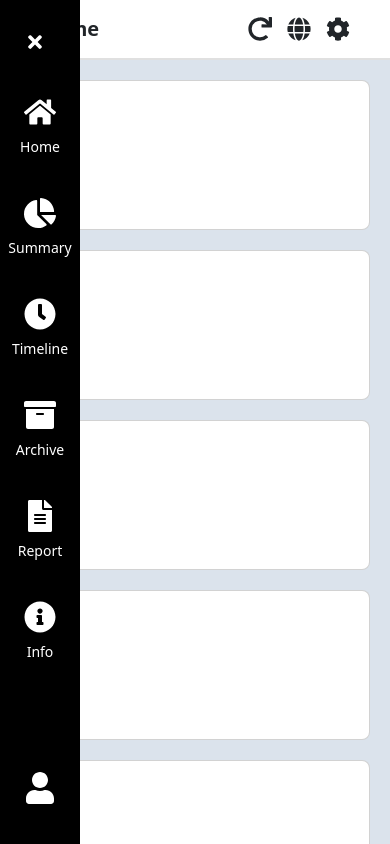
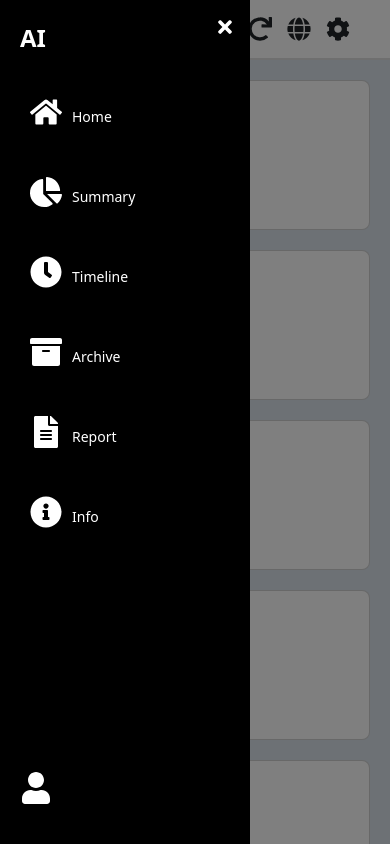
Before and after one commit to abbosaliboev/OS_WEB_PROJECT, a React (Create React App) app in the folder frontend/my-app/: page / in a window 390 px wide. Both pictures are taken after a click on the button 35 px from the left and 40 px from the top of the page. Shown: the top 844 px of the page. Built offline with nearby package versions, Linux system fonts and the light colour scheme.

Commit message:
update sidebar

```diff
--- a/frontend/my-app/src/assets/components/_sidebar.scss
+++ b/frontend/my-app/src/assets/components/_sidebar.scss
@@ -18,6 +18,7 @@
       list-style: none;
       padding: 0;
       margin-top: 20px;
+
 
       li {
         display: flex;
@@ -57,40 +58,74 @@
     }
 }
 
+.sidebar.open {
+    transform: translateX(0);
+    width: 200px; // ✅ Sidebar ochilganda kengayadi
+    align-items: flex-start; // elementlar chapga tortiladi
+    padding-left: 20px;
+  }
+
 /* 📱 Mobil versiyada sidebarni yashirish */
 @media (max-width: 768px) {
   .sidebar {
+    width: 0;
     transform: translateX(-100%); /* 📌 Yashirilgan holat */
     position: fixed;
-    left: 0;
-    top: 0;
-    height: 100vh;
     z-index: 1000;
-    background: black;
-    transition: transform 0.3s ease-in-out;
+    transition: transform 0.1s ease-in-out;
+
+    .sidebar-menu li {
+        flex-direction: row;
+        gap: 10px;
+    }
   }
 
   /* 📌 Sidebar ochilganda (className="open" bo‘lsa) */
   .sidebar.open {
     transform: translateX(0);
+    width: 250px;
   }
 }
 
-/* 📌 Mobil versiyada sidebarni ochish tugmasi */
+/* Overlay: sidebar ochilganda fonni qoraytirish */
+.overlay {
+    position: fixed;
+    top: 0;
+    left: 0;
+    height: 100vh;
+    width: 100vw;
+    background-color: rgba(0, 0, 0, 0.5); // Qoraytirish
+    z-index: 999; // Sidebardan past, lekin sahifadan yuqori
+  }
+
+  /* Sidebar uchun z-index 1000 yoki undan katta bo‘lishi kerak */
+  .sidebar {
+    z-index: 1000;
+    // ... other styles
+  }
+
 .menu-btn {
     position: fixed;
-  left: 15px;
-  top: 15px;
-  background: black;
-  color: white;
+    left: 5px;
+    top: 2px;
+    background: transparent;
+    color: black;
     border: none;
     padding: 10px;
     font-size: 20px;
     cursor: pointer;
     z-index: 1100;
-  display: none; /* 📌 Faqat kichik ekranda chiqadi */
+    transition: left 0.1s ease-in-out; // 🔁 Yana yumshoq o‘tish uchun
 
     @media (max-width: 768px) {
-    display: block; /* 📌 Mobil ekranda tugma chiqadi */
+      display: block;
+    }
+
+    &.open {
+      left: 200px; // 🔁 Sidebar 80px bo‘lsa, bu qiymat undan biroz katta bo‘lishi kerak
+      color: white;
+      background-color: black;
+      width: 50px;
+      top: 0;
     }
   }
--- a/frontend/my-app/src/assets/styles.css
+++ b/frontend/my-app/src/assets/styles.css
@@ -134,41 +134,72 @@
   color: white;
 }
 
+.sidebar.open {
+  transform: translateX(0);
+  width: 200px;
+  align-items: flex-start;
+  padding-left: 20px;
+}
+
 /* 📱 Mobil versiyada sidebarni yashirish */
 @media (max-width: 768px) {
   .sidebar {
+    width: 0;
     transform: translateX(-100%); /* 📌 Yashirilgan holat */
     position: fixed;
-    left: 0;
-    top: 0;
-    height: 100vh;
     z-index: 1000;
-    background: black;
-    transition: transform 0.3s ease-in-out;
+    transition: transform 0.1s ease-in-out;
+  }
+  .sidebar .sidebar-menu li {
+    flex-direction: row;
+    gap: 10px;
   }
   /* 📌 Sidebar ochilganda (className="open" bo‘lsa) */
   .sidebar.open {
     transform: translateX(0);
+    width: 250px;
   }
 }
-/* 📌 Mobil versiyada sidebarni ochish tugmasi */
+/* Overlay: sidebar ochilganda fonni qoraytirish */
+.overlay {
+  position: fixed;
+  top: 0;
+  left: 0;
+  height: 100vh;
+  width: 100vw;
+  background-color: rgba(0, 0, 0, 0.5);
+  z-index: 999;
+}
+
+/* Sidebar uchun z-index 1000 yoki undan katta bo‘lishi kerak */
+.sidebar {
+  z-index: 1000;
+}
+
 .menu-btn {
   position: fixed;
-  left: 15px;
-  top: 15px;
-  background: black;
-  color: white;
+  left: 5px;
+  top: 2px;
+  background: transparent;
+  color: black;
   border: none;
   padding: 10px;
   font-size: 20px;
   cursor: pointer;
   z-index: 1100;
-  display: none; /* 📌 Faqat kichik ekranda chiqadi */
+  transition: left 0.1s ease-in-out;
 }
 @media (max-width: 768px) {
   .menu-btn {
-    display: block; /* 📌 Mobil ekranda tugma chiqadi */
+    display: block;
   }
+}
+.menu-btn.open {
+  left: 200px;
+  color: white;
+  background-color: black;
+  width: 50px;
+  top: 0;
 }
 
 .card-grid {
--- a/frontend/my-app/src/components/Sidebar.js
+++ b/frontend/my-app/src/components/Sidebar.js
@@ -8,9 +8,12 @@ const Sidebar = () => {
   return (
     <>
       {/* 📌 Mobil versiyada sidebarni ochish tugmasi */}
-      <button className="menu-btn" onClick={() => setIsOpen(!isOpen)}>
+    <button className={`menu-btn ${isOpen ? "open" : ""}`} onClick={() => setIsOpen(!isOpen)}>
         {isOpen ? <FaTimes /> : <FaBars />}
-      </button>
+    </button>
+
+    {isOpen && <div className="overlay" onClick={() => setIsOpen(false)}></div>}
+
 
       {/* 📌 Sidebar (agar `isOpen` true bo‘lsa, chiqadi) */}
       <aside className={`sidebar ${isOpen ? "open" : ""}`}>
```
Also changed, not shown: 1 other file (tests, documents, lock files or other folders). Lines whose indentation alone changed are shown as unchanged.
